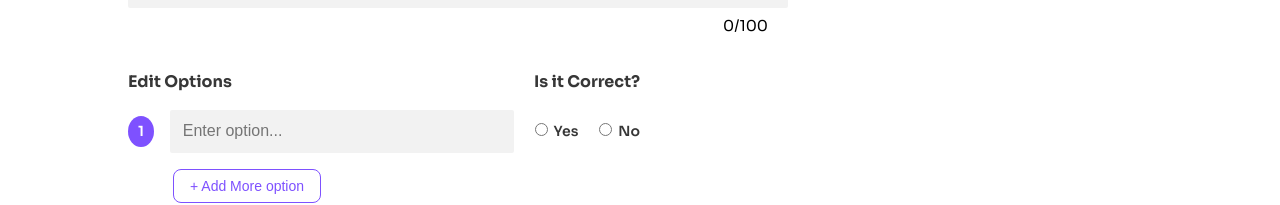
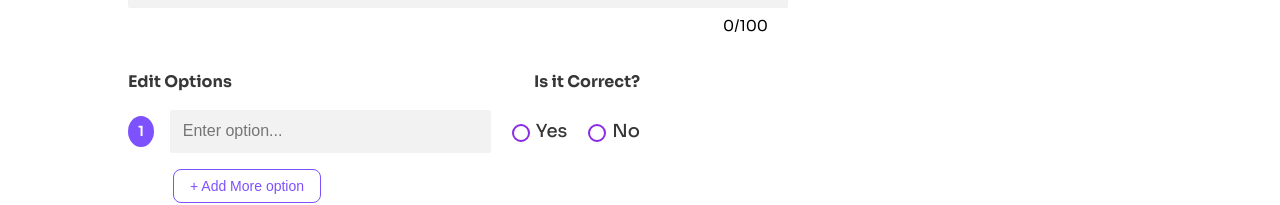
Before and after one commit to Ranjuzz/live-polling, a React (Vite) app in the folder client/: page /teacher in a window 1280 px wide. Shown: the part 416-621 px from the top of the page. Built offline with nearby package versions, Linux system fonts and the light colour scheme.

Commit message:
Yes or No button customization

```diff
--- a/client/src/Components/Teacher/EditableOptions.jsx
+++ b/client/src/Components/Teacher/EditableOptions.jsx
@@ -60,7 +60,7 @@ const EditableOptions = () => {
   <label>
     <input
       type="radio"
-                name="correct"
+      name="globalCorrectOption"
       checked={option.isCorrect === true}
       onChange={() => handleChange(option.id, 'isCorrect', true)}
     />
@@ -69,13 +69,14 @@ const EditableOptions = () => {
   <label>
     <input
       type="radio"
-                name="correct"
+      name={`incorrect-${option.id}`} // unique per row to isolate "No"
       checked={option.isCorrect === false}
       onChange={() => handleChange(option.id, 'isCorrect', false)}
     />
     No
   </label>
 </RadioWrapper>
+
           {options.length > 1 && (
             <DeleteButton onClick={() => handleDelete(option.id)}>✕</DeleteButton>
           )}
--- a/client/src/Components/Teacher/EditableOptionsStyle.js
+++ b/client/src/Components/Teacher/EditableOptionsStyle.js
@@ -11,6 +11,7 @@ export const HeaderRow = styled.div`
   margin-bottom: 1rem;
   font-size: 16px;
   width: 50%;
+  padding-right: 20px;
 `;
 
 export const OptionRow = styled.div`
@@ -46,13 +47,37 @@ export const RadioWrapper = styled.div`
   display: flex;
   gap: 1rem;
 
+  input[type='radio'] {
+    appearance: none;
+    width: 18px;
+    height: 18px;
+    border: 2px solid #8a2be2; /* purple border */
+    border-radius: 50%;
+    outline: none;
+    cursor: pointer;
+    position: relative;
+    margin-right: 6px;
+  }
+
+  input[type='radio']:checked::before {
+    content: '';
+    position: absolute;
+    top: 3px;
+    left: 3px;
+    width: 8px;
+    height: 8px;
+    background-color: #8a2be2; /* purple dot */
+    border-radius: 50%;
+  }
+
   label {
-    font-size: 14px;
-    input {
-      margin-right: 6px;
-    }
+    display: flex;
+    align-items: center;
+    font-weight: 500;
+    cursor: pointer;
   }
 `;
+
 
 export const DeleteButton = styled.button`
   background: none;
```
Lines whose indentation alone changed are shown as unchanged.
